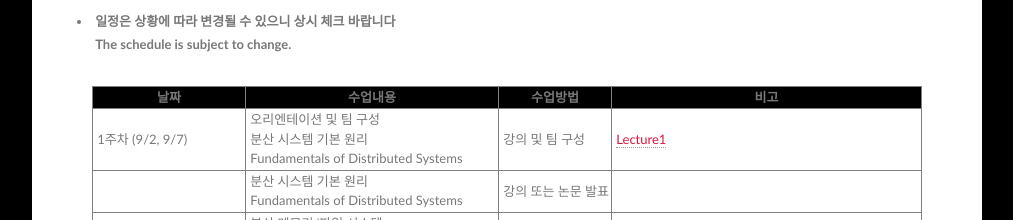
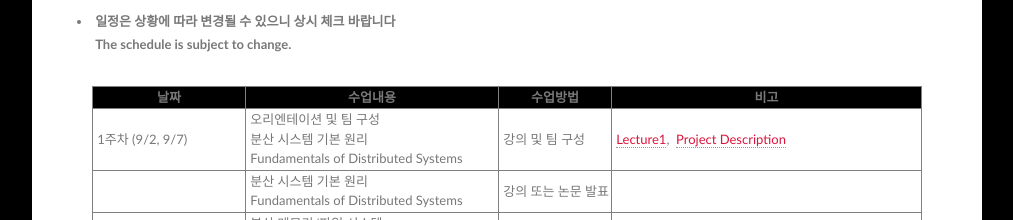
Before and after one commit to scloin/DS_M1522.006300, a plain HTML site: page index.html in a window 1280 px wide. Shown: the part 2188-2408 px from the top of the page, without its empty margins (133-1146 px from the left). Drawn offline with Linux system fonts and the light colour scheme.

Commit message:
Add Lecture Meterial

```diff
--- a/index.html
+++ b/index.html
@@ -384,7 +384,9 @@ Released   : 20090809
       &nbsp;Fundamentals of Distributed Systems
     </td>
     <td>&nbsp;강의 및 팀 구성</td><br>
-    <td>&nbsp;<a href="./papers/Lecture1.pdf" target="_blank" rel="noopener noreferrer">Lecture1</a></td>
+    <td>&nbsp;<a href="./lecture_slide/Lecture1.pdf" target="_blank" rel="noopener noreferrer">Lecture1</a>,
+    &nbsp;<a href="./lecture_slide/project_description.pdf" target="_blank" rel="noopener noreferrer">Project Description</a>
+    </td>
   </tr>
 
   <tr>
```
Also changed, not shown: 3 other files.
